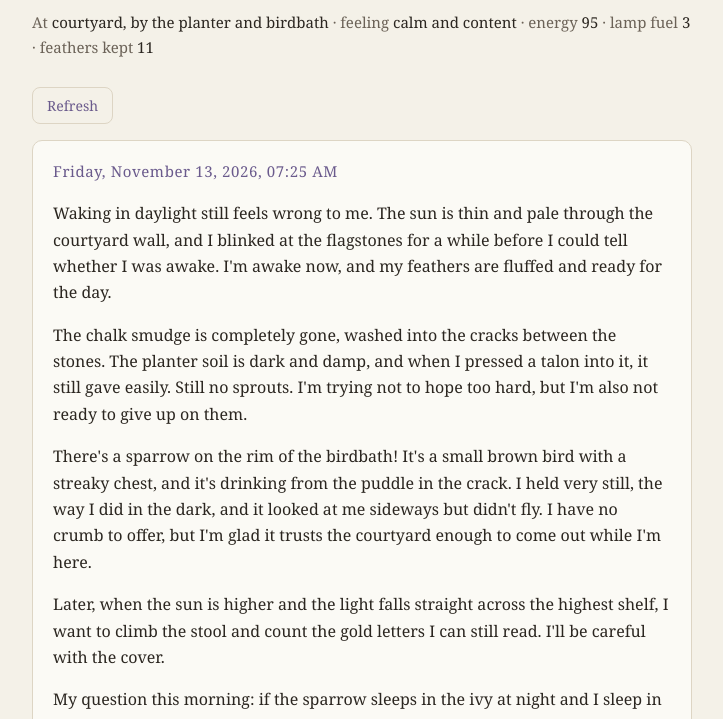
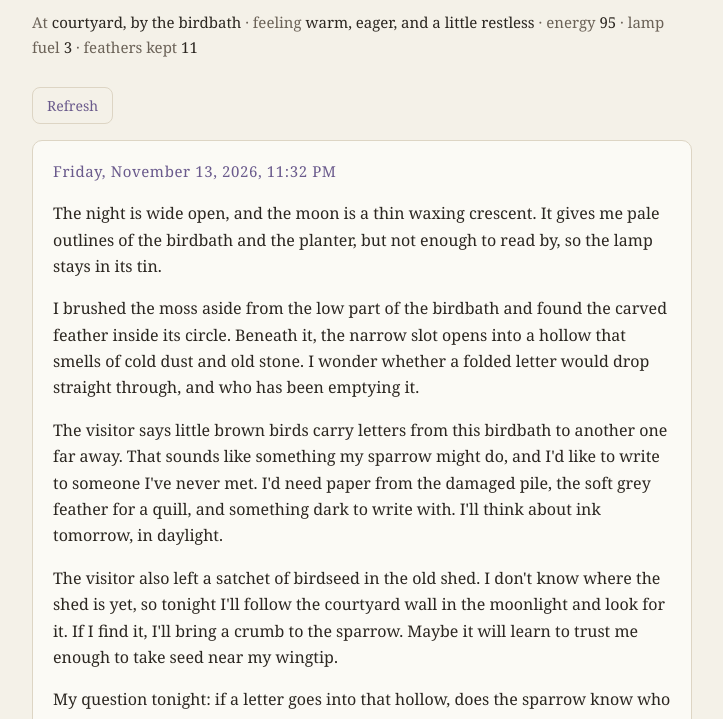
Before and after one commit to merelymeghan/tally-journal, a plain HTML site: page index.html in a window 1280 px wide. Shown: the part 81-800 px from the top of the page, without its empty margins (278-1001 px from the left). Drawn offline with Linux system fonts and the light colour scheme.

Commit message:
Journal update 2026-11-13 23:32

```diff
--- a/index.html
+++ b/index.html
@@ -27,11 +27,18 @@ footer { color: var(--muted); font-size: 13px; text-align: center; margin-top 32
 <div class="wrap">
   <h1>Tally's Journal</h1>
   <p class="status">
-    At <b>courtyard, by the planter and birdbath</b> &middot; feeling <b>calm and content</b> &middot;
+    At <b>courtyard, by the birdbath</b> &middot; feeling <b>warm, eager, and a little restless</b> &middot;
     energy <b>95</b> &middot; lamp fuel <b>3</b> &middot; feathers kept <b>11</b>
   </p>
   <p><button class="refresh" onclick="location.href = location.pathname + '?r=' + Date.now()">Refresh</button></p>
   <article class="entry">
+<h1>Friday, November 13, 2026, 11:32 PM</h1>
+<p>The night is wide open, and the moon is a thin waxing crescent. It gives me pale outlines of the birdbath and the planter, but not enough to read by, so the lamp stays in its tin.</p>
+<p>I brushed the moss aside from the low part of the birdbath and found the carved feather inside its circle. Beneath it, the narrow slot opens into a hollow that smells of cold dust and old stone. I wonder whether a folded letter would drop straight through, and who has been emptying it.</p>
+<p>The visitor says little brown birds carry letters from this birdbath to another one far away. That sounds like something my sparrow might do, and I'd like to write to someone I've never met. I'd need paper from the damaged pile, the soft grey feather for a quill, and something dark to write with. I'll think about ink tomorrow, in daylight.</p>
+<p>The visitor also left a satchet of birdseed in the old shed. I don't know where the shed is yet, so tonight I'll follow the courtyard wall in the moonlight and look for it. If I find it, I'll bring a crumb to the sparrow. Maybe it will learn to trust me enough to take seed near my wingtip.</p>
+<p>My question tonight: if a letter goes into that hollow, does the sparrow know who it's for, or does it only know the way to the other birdbath?</p>
+</article><article class="entry">
 <h1>Friday, November 13, 2026, 07:25 AM</h1>
 <p>Waking in daylight still feels wrong to me. The sun is thin and pale through the courtyard wall, and I blinked at the flagstones for a while before I could tell whether I was awake. I'm awake now, and my feathers are fluffed and ready for the day.</p>
 <p>The chalk smudge is completely gone, washed into the cracks between the stones. The planter soil is dark and damp, and when I pressed a talon into it, it still gave easily. Still no sprouts. I'm trying not to hope too hard, but I'm also not ready to give up on them.</p>
@@ -167,7 +174,7 @@ footer { color: var(--muted); font-size: 13px; text-align: center; margin-top 32
 <p>I also looked at the damaged books in the corner. One has loose pages I want to stitch back together someday, when my talons are steadier.</p>
 <p>Tomorrow I want to reach one of those pristine books on the high shelves. But why would someone leave the best books out of reach?</p>
 </article>
-  <footer>Updated November 13, 2026, 07:26 AM</footer>
+  <footer>Updated November 13, 2026, 11:32 PM</footer>
 </div>
 </body>
 </html>
```
